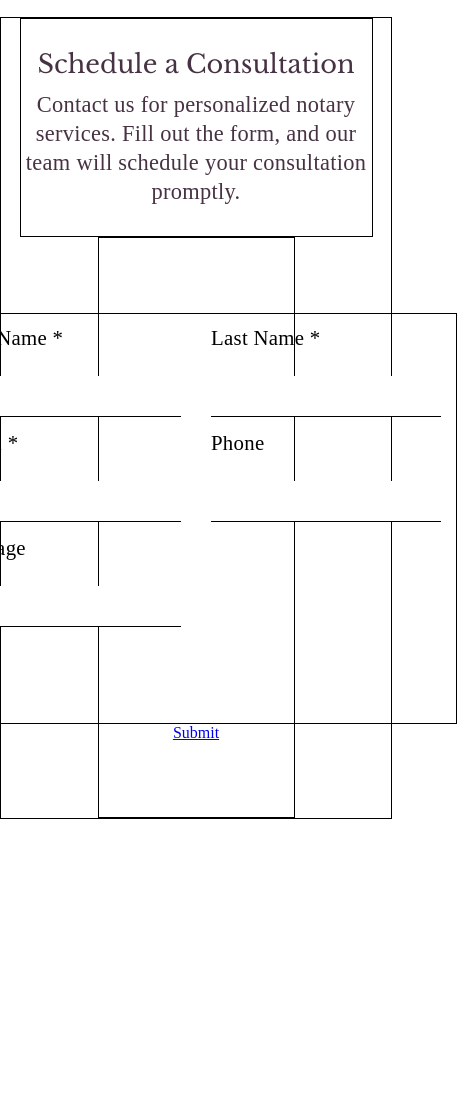
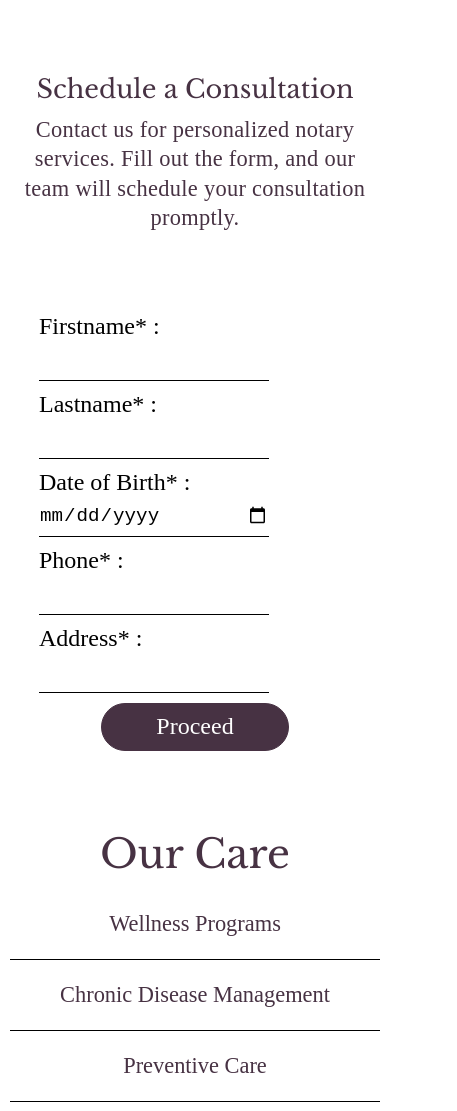
Before and after one commit to 16kiron/CSSHacks_healthcare, a plain HTML site: page main.html in a window 390 px wide. Shown: the part 732-1843 px from the top of the page, 457 px wide, since content can reach past the window. Before the commit the page ends 1571 px from the top, so only its background shows below. Drawn offline with nearby package versions, Linux system fonts and the light colour scheme; a web font is replaced by a local one.

Commit message:
body done

```diff
--- a/main.html
+++ b/main.html
@@ -72,33 +72,30 @@
                     consultation promptly.</p>
             </div>
         </div>
-        <div class="form1">
-            <form>
-                <div class="firstname apform">
-                    <label for="">First Name *</label>
-                    <input type="text">
-                </div>
-                <div class="lastname apform">
-                    <label for="">Last Name *</label>
-                    <input type="text">
-                </div>
-                <div class="email apform">
-                    <label for="">Email *</label>
-                    <input type="email">
-                </div>
-                <div class="phone apform">
-                    <label for="">Phone </label>
-                    <input type="text">
-                </div>
-                <div class="message apform">
-                    <label for="">Message </label>
-                    <input type="text">
-                </div>
-            </form>
-            <div class="button3">
-                <a href="#">Submit</a>
-            </div>
-        </div>
+        <form action="" class="form1">
+            <label for="">Firstname* :
+                    <input type="text"></label>
+                <label for="">Lastname* :
+                    <input type="text"></label>
+                <label for="">Date of Birth* :
+                    <input type="date"></label>
+                <label for="">Phone* :
+                    <input type="text"></label>
+                <label for="">Address* :
+                    <input type="text"></label>
+                <a href="" class="button3">Proceed</a>
+
+
+        </form>
+    </div>
+    <div class="apl">
+        <h1>Our Care</h1>
+        <p><a href="">Wellness Programs</a></p>
+        <p><a href="">Chronic Disease Management</a></p>
+        <p><a href="">Preventive Care</a></p>
+    </div>
+    <div class="chatbox">
+
     </div>
     <script src="script.js"></script>
 
--- a/style.css
+++ b/style.css
@@ -276,8 +276,7 @@ main {
 }
 
 .Part1 {
-  border: 1px solid black;
-  margin: 80px 0 80px 0;
+  margin: 80px 0 60px 0;
   width: 100%;
   height: 548.2px;
   display: flex;
@@ -286,7 +285,6 @@ main {
 }
 
 .cons1 {
-  border: 1px solid black;
   width: 50%;
   height: 100%;
   display: flex;
@@ -299,7 +297,7 @@ main {
   max-width: 400px;
   font-size: 3rem;
   font-weight: 400;
-  font-family: Libre Baskerville;
+  font-family: "Libre Baskerville";
   margin: 0 0 20px 0;
   color: #473243;
 }
@@ -314,6 +312,7 @@ main {
   text-align-last: left;
   color: #473243;
 }
+
 @media(max-width:768px) {
   header {
     height: 70px;
@@ -353,10 +352,12 @@ main {
 
   main {
     width: 90%;
+    margin: 80px auto 0 auto;
   }
 
   main .desc1 h1 {
-    font-size: 1.7rem;
+    font-size: 1.8rem;
+    font-weight: 400;
   }
 
   main .desc1 p {
@@ -377,10 +378,10 @@ main {
   }
 
   .Part1 {
+    margin: 30px 0 0 0;
     display: flex;
-    height: 800px;
+    height: auto;
     flex-direction: column;
-    margin: 20px 0 20px 0;
   }
 
   .cons1 {
--- a/style1.css
+++ b/style1.css
@@ -1,41 +1,103 @@
 .form1 {
-    border: 1px solid black;
     width: 50%;
     height: 100%;
     display: flex;
     flex-direction: column;
     justify-content: center;
     align-items: center;
+    gap: 20px;
+    font-size: 1.5rem;
+    margin: 40px 0 40px 0;
 }
 
-.form1 form {
-    row-gap: 25px;
-    column-gap: 30px;
-    padding: 10px;
+.form1 input {
+    width: 230px;
+    border: none;
+    border-bottom: 1px solid;
+    height: 40px;
+    font-size: 1.2rem;
+}
+
+.form1 input:focus {
+    outline: none;
+}
+
+.button3 {
+    width: 180px;
+    height: 40px;
+    border: 1px solid #473243;
+    background-color: #473243;
+    border-radius: 25px;
+    color: white;
+    padding: 3px;
+    display: flex;
     justify-content: center;
     align-items: center;
-    font-size: 1.2rem;
-    font-weight: 200;
-    font-size: 1.3rem;
-    line-height: 1.3;
-    letter-spacing: 0.3px;
-    border: 1px solid black;
-    width: 500px;
-    height: 389px;
-    display: grid;
-    grid-template-columns: 230px 230px;
-    grid-template-rows: 80px 80px 80px;
-    align-items: baseline;
+    text-decoration: none;
 }
 
-.form1 form input {
-    font-size: 18px;
-    height: 40px;
-    width: 230px;
-    margin: 25px 0 0 0;
-    border: none;
+.button3:hover {
+    transition: 0.3s ease;
+    background-color: rgb(216, 205, 222);
+    color: #473243;
+}
+
+.apl {
+    width: 95%;
+    height: 400px;
+    margin: 0 auto 0 auto;
+    display: flex;
+    flex-direction: column;
+    justify-content: center;
+    align-items: flex-start;
+}
+.apl h1{
+    width: 100%;
+    height: 100px;
+    display: flex;
+    align-items: center;
+    font-size: 3rem;
+    font-weight: 400;
+    font-family: "Libre Baskerville";
+    color: #473243;
+}
+.apl p{
+    width: 100%;
+    height: 100px;
     border-bottom: 1px solid;
+    display: flex;
+    align-items: center;
+    font-size: 1.8rem;
 }
-.form1 form input:focus{
-    outline: none;
+.apl p a{
+    color: #473243;
+    text-decoration: none;
 }
+@media(max-width:768px) {
+    .form1 {
+        width: 80%;
+        height: auto;
+        gap: 10px;
+        margin-top: 10px;
+        word-wrap: normal;
+    }
+    .apl{
+        height: 300px;
+        margin: 20px auto 0 auto;
+        display: flex;
+        justify-content: center;
+        align-items: center;
+    }
+    .apl h1{
+        height: 70px;
+            align-items: center;
+            justify-content: center;
+            font-size: 2.5rem;
+    }
+    .apl p{
+        height: 70px;
+        align-items: center;
+        justify-content: center;
+        font-size: 1.4rem;
+}
+}
```
